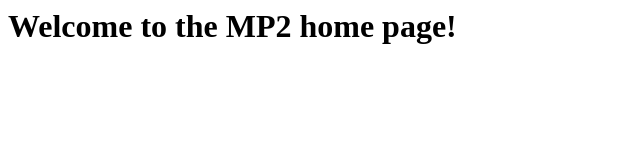
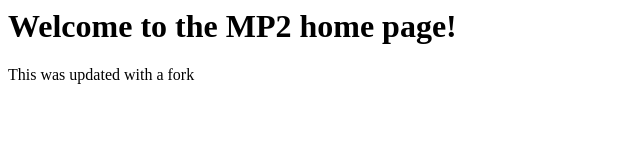
Before and after one commit to FloorMP2/MP2Home, a plain HTML site: page index.html in a window 1280 px wide. Shown: the whole page, without its empty margins (0-640 px from the left). Drawn offline with Linux system fonts and the light colour scheme.

Commit message:
Add new text for lkm027 pull request

```diff
--- a/index.html
+++ b/index.html
@@ -1 +1,2 @@
 <h1>Welcome to the MP2 home page!</h1>
+<p>This was updated with a fork</p>
```
